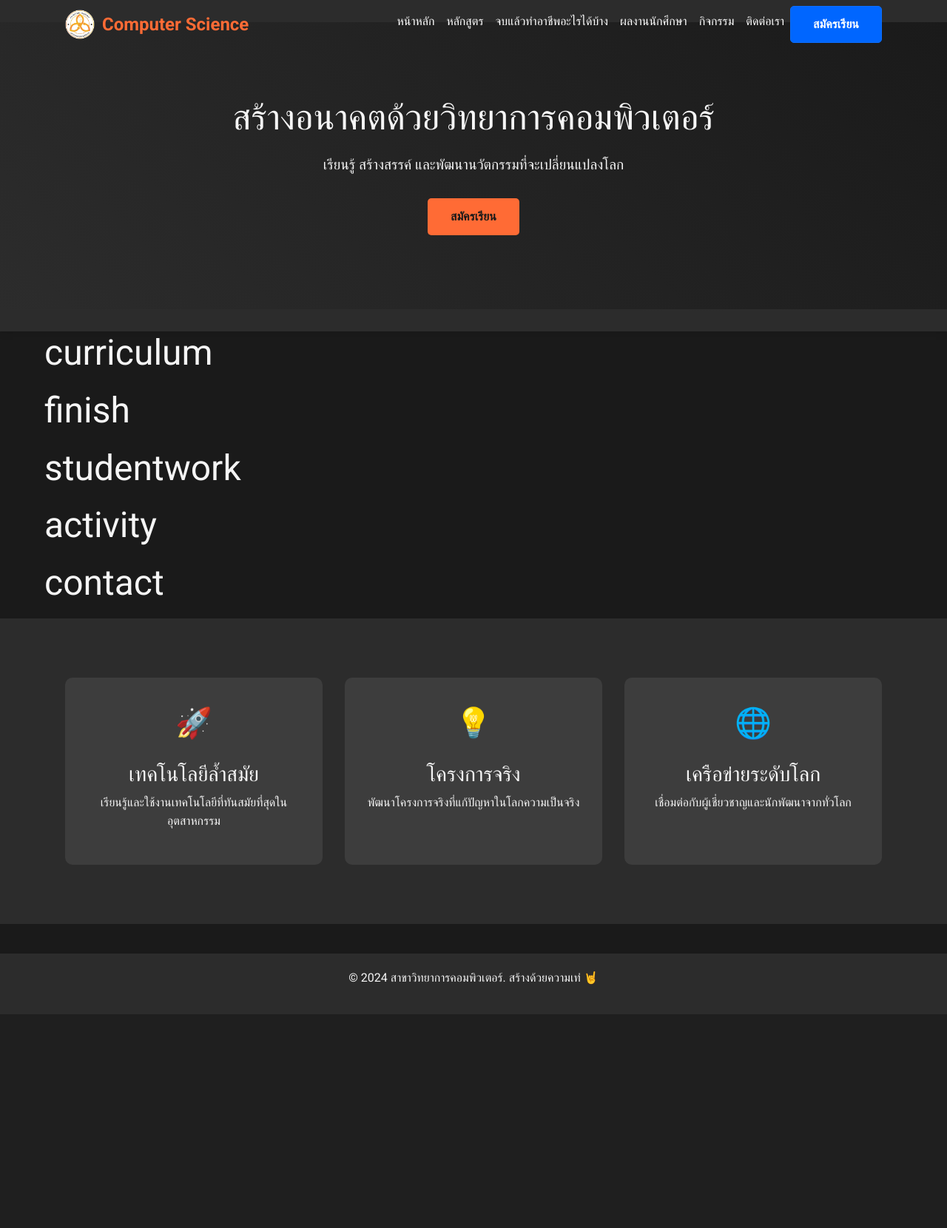
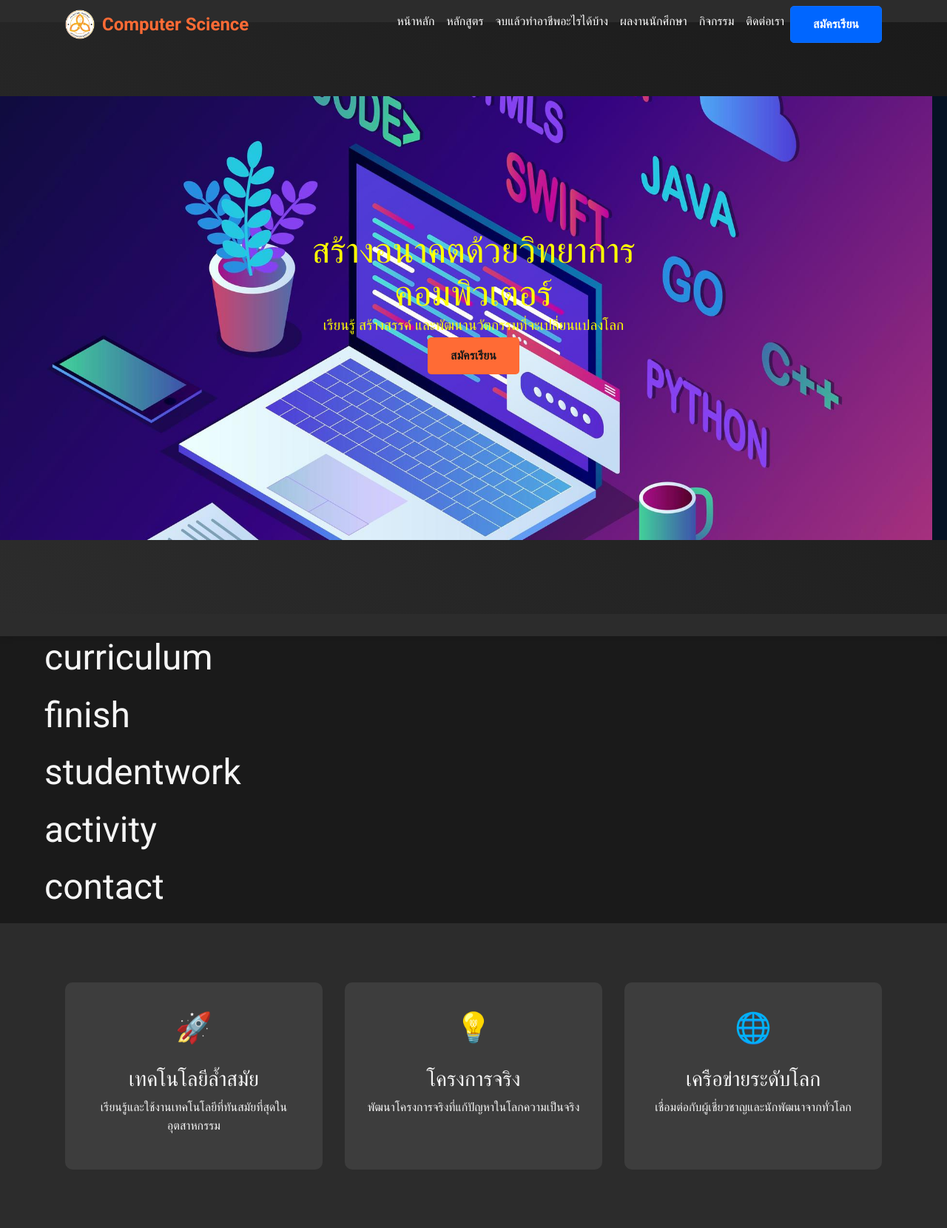
Before and after one commit to Godtasan552/promote_comsci, a Django app: page / in a window 1280 px wide. Shown: the top 1660 px of the page at 74% size. Before the commit the page ends 1371 px from the top, so only its background shows below. Run offline with Django 5.2, Linux system fonts and the light colour scheme.

Commit message:
add banner

```diff
--- a/static/css/style.css
+++ b/static/css/style.css
@@ -10,6 +10,7 @@
 
 body,
 html {
+    height: 100%;
     margin: 0;
     padding: 0;
     font-family: 'Roboto', sans-serif;
@@ -205,3 +206,33 @@ footer {
     color: var(--color-dark);
     /* สีข้อความหลังจากเลื่อน */
 }
+
+.hero {
+    position: relative;
+    height: 100vh; /* ทำให้ section มีความสูงเต็มจอ */
+    overflow: cover; /* ป้องกันการแสดงผลที่เกินออกมานอกจอ */
+}
+
+.carousel-inner {
+    height: 100%; /* ทำให้ .carousel-inner มีความสูงเต็ม */
+    display: flex;
+    justify-content: center; /* จัดแนวนอนกลาง */
+    align-items: center; /* จัดแนวตั้งกลาง */
+    background-color: #051223; /* สีพื้นหลัง */
+}
+
+.carousel-caption {
+    position: absolute; /* ทำให้ข้อความอยู่ในตำแหน่งที่ต้องการ */
+    top: 50%; /* จัดแนวตั้งกลาง */
+    left: 50%; /* จัดแนวนอนกลาง */
+    transform: translate(-50%, -50%); /* แก้ไขตำแหน่งให้ข้อความอยู่กลาง */
+    text-align: center; /* จัดข้อความให้อยู่กลาง */
+    color: yellow; /* สีข้อความ */
+
+
+}
+
+.carousel-caption h1,
+.carousel-caption p {
+    margin: 0; /* ลบ margin ของข้อความ */
+}
--- a/templates/base.html
+++ b/templates/base.html
@@ -73,12 +73,20 @@
       </nav>
 
       <section class="hero" id="home">
-        <div class="container">
-          <h1>สร้างอนาคตด้วยวิทยาการคอมพิวเตอร์</h1>
-          <p>เรียนรู้ สร้างสรรค์ และพัฒนานวัตกรรมที่จะเปลี่ยนแปลงโลก</p>
-          <button type="button" class="btn " onclick="redirectTo('https://www.oass.sskru.ac.th/std.sskru/s1.html?fbclid=IwAR2S1BxOZNeff9TkRAGmhRp3tchZbF61JbWnWK73VlBNTO4Z4aZnYzwc4lw')">สมัครเรียน</button>
+        <div class="carousel-inner  ">
+          <img src="static\image\pro.jpg" class="d-block w-100" alt="...">
+            <div class="container">
+              <div class="carousel-caption d-none d-md-block">
+                <h1>สร้างอนาคตด้วยวิทยาการคอมพิวเตอร์</h1>
+              <p>เรียนรู้ สร้างสรรค์ และพัฒนานวัตกรรมที่จะเปลี่ยนแปลงโลก</p>
+              <button type="button" class="btn " onclick="redirectTo('https://www.oass.sskru.ac.th/std.sskru/s1.html?fbclid=IwAR2S1BxOZNeff9TkRAGmhRp3tchZbF61JbWnWK73VlBNTO4Z4aZnYzwc4lw')">สมัครเรียน</button>
+              </div>
+
+            </div>
         </div>
       </section>
+
+
     </header>
     <main>
       <!--curriculum-->
```
